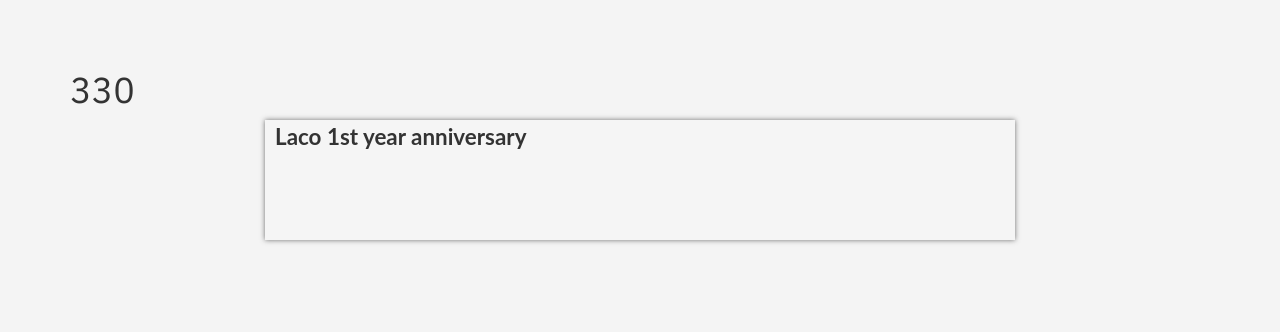
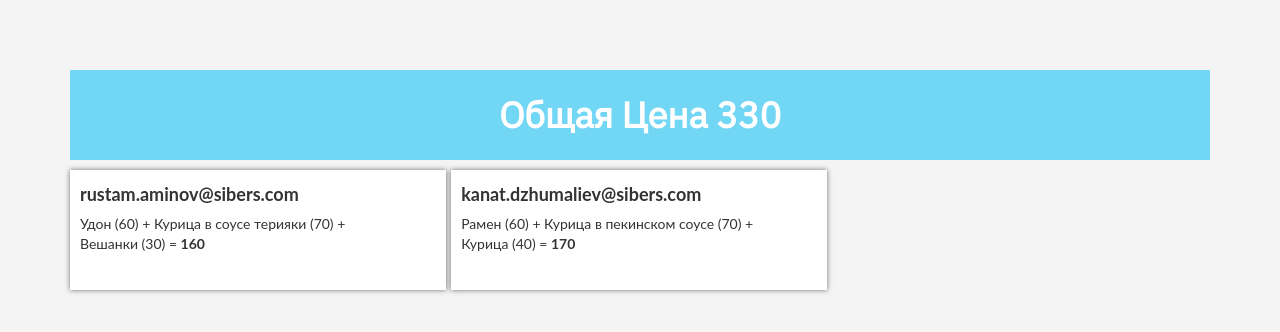
Before and after one commit to Sckmdg/food, an Angular app: page /orders in a window 1280 px wide. Shown: the top 332 px of the page. Built offline with nearby package versions, Linux system fonts and the light colour scheme.

Commit message:
order list

```diff
--- a/src/app/components/orders/orders.component.css
+++ b/src/app/components/orders/orders.component.css
@@ -1,12 +1,12 @@
 h2{
-  font-size: 200%;
-  margin-top: 0px;
+  /*font-size: 200%;*/
+  margin-top: 0;
   font-weight: bold;
 }
 
 .event-list .info .row{
   padding-left: 10px;
-  font-size: 80%;
+  /*font-size: 80%;*/
 }
 
 .event-list {
@@ -14,13 +14,14 @@ h2{
   font-family: 'Lato', sans-serif;
   margin: 0px;
   padding: 0px;
+  /*display: flex;*/
 }
 .event-list > li {
   background-color: rgb(255, 255, 255);
   box-shadow: 0px 0px 5px rgb(51, 51, 51);
   box-shadow: 0px 0px 5px rgba(51, 51, 51, 0.7);
   padding: 0px;
-  margin: 0px 0px 20px;
+  margin: 0px 5px 20px 0;
 }
 
 .event-list > li > .info {
@@ -41,8 +42,8 @@ h2{
 .event-list > li > .social > ul {
   display: table;
   list-style: none;
-  margin: 10px 0px 0px;
-  padding: 0px;
+  margin: 10px 0 0;
+  padding: 0;
   width: 100%;
   text-align: center;
 }
@@ -55,24 +56,27 @@ h2{
   color: rgb(30, 30, 30);
   font-size: 11pt;
   font-weight: 300;
-  padding: 3px 0px;
+  padding: 3px 0;
 }
 
 .event-list > li > .info > ul > li:hover {
   color: rgb(30, 30, 30);
-  background-color: rgb(200, 200, 200);
 }
 
 @media (min-width: 768px) {
   .event-list > li {
     position: relative;
     display: block;
-    width: 100%;
+    width: 33%;
     height: 120px;
-    padding: 0px;
+    padding: 0;
   }
+
+  .event-list > li:nth-child(3n) {
+    margin-right: 0;
+  }
+
   .event-list > li > .info {
-    background-color: rgb(245, 245, 245);
     overflow: hidden;
   }
 
@@ -92,3 +96,12 @@ h2{
     bottom: 0px;
   }
 }
+
+.total-price {
+  font-weight: 600;
+  text-transform: capitalize;
+  text-align: center;
+  color: #FFF;
+  background: #72d6f5;
+  padding: 25px 0px;
+}
--- a/src/app/components/orders/orders.component.html
+++ b/src/app/components/orders/orders.component.html
@@ -1,16 +1,25 @@
 <div class="container">
-  <h1>
-    {{totalPrice}}
+  <h1 class="text-center total-price">
+    Общая цена {{totalPrice}}
   </h1>
   <div class="row">
-    <div class="[ col-xs-12 col-sm-offset-2 col-sm-8 ]">
+    <div class="col-md-12">
       <ul class="event-list">
 
-        <li>
+        <li *ngFor="let order of orders" class="col-md-4">
           <div class="info">
             <div class="row">
               <div class="col-sm-12">
-                <h2 class="title">Laco 1st year anniversary</h2>
+                <h4 class="title"><b>{{order.username}}</b></h4>
+
+                <span *ngFor="let userOrder of order.order">
+                  {{userOrder.name}} ({{userOrder.price}})
+                  <span *ngIf="userOrder.name !== order.order[order.order.length - 1].name">+ </span>
+                </span>
+
+                <span>
+                  = <b>{{calcSingleOrder(order.order)}}</b>
+                </span>
               </div>
             </div>
           </div>
--- a/src/app/components/orders/orders.component.ts
+++ b/src/app/components/orders/orders.component.ts
@@ -1,6 +1,7 @@
 import { Component, OnInit } from '@angular/core';
 // import { MenuItem } from '../menu/menu-item';
 import { MenuService } from '../../services/menu/menu.service';
+import { MenuItem } from "../menu/menu-item";
 
 @Component({
   selector: 'app-orders',
@@ -45,4 +46,10 @@ export class OrdersComponent implements OnInit {
     })
   }
 
+  calcSingleOrder(order: MenuItem[]): number {
+    let price = 0;
+    order.map(item => price += Number(item.price))
+    return price
+  }
+
 }
```
